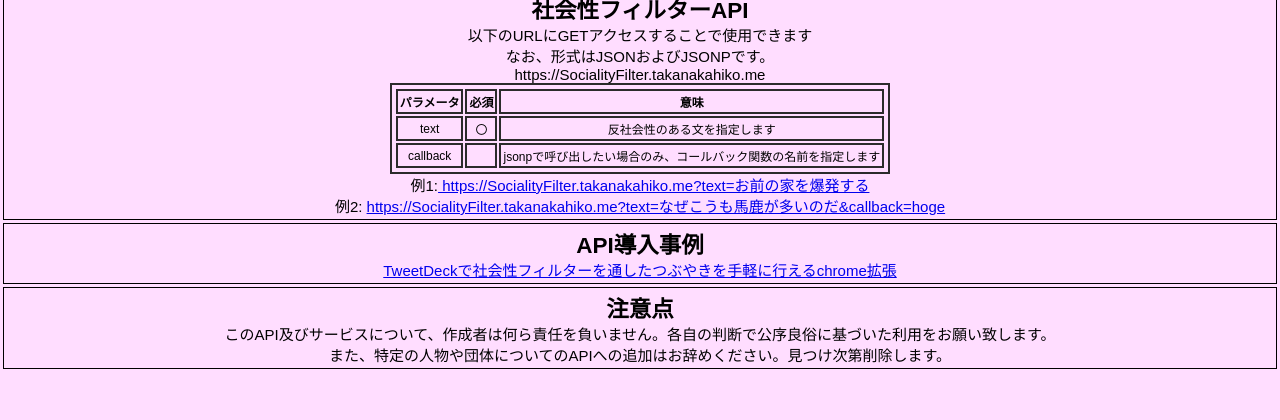
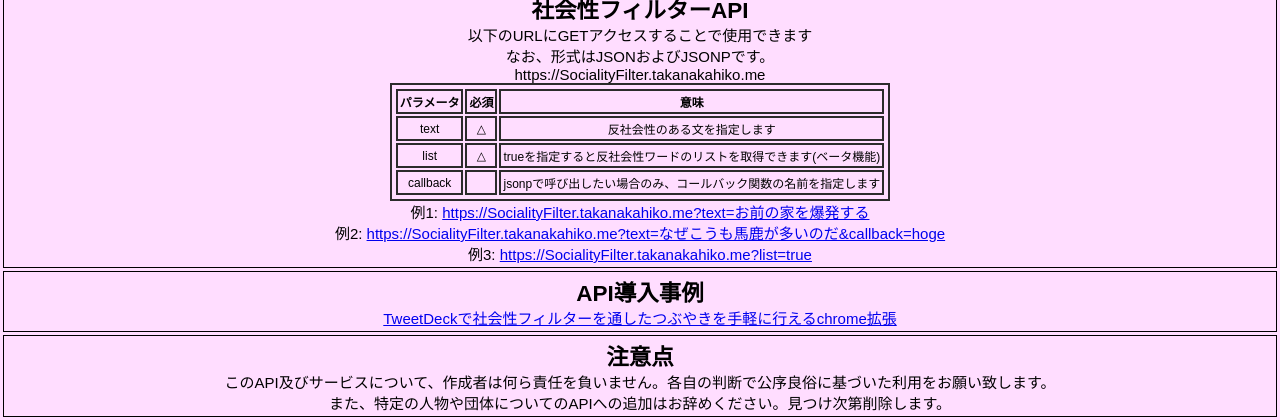
Before and after one commit to takanakahiko/SocialityFilter, a plain HTML site: page index.html in a window 1280 px wide. Shown: the part 1126-1546 px from the top of the page. Before the commit the page ends 1498 px from the top, so only its background shows below. Drawn offline with Linux system fonts and the light colour scheme.

Commit message:
Update index.html

```diff
--- a/index.html
+++ b/index.html
@@ -43,8 +43,13 @@
         </tr>
         <tr>
             <td>text</td>
-            <td>〇</td>
+            <td>△</td>
             <td>反社会性のある文を指定します</td>
+        </tr>
+        <tr>
+            <td>list</td>
+            <td>△</td>
+            <td>trueを指定すると反社会性ワードのリストを取得できます(ベータ機能)</td>
         </tr>
         <tr>
             <td>callback</td>
@@ -52,13 +57,19 @@
             <td>jsonpで呼び出したい場合のみ、コールバック関数の名前を指定します</td>
         </tr>
     </table>
-    <p>例1:<a href="https://SocialityFilter.takanakahiko.me?text=お前の家を爆発する" target="_blank">
-        https://SocialityFilter.takanakahiko.me?text=お前の家を爆発する
+    <p>例1:
+        <a href="https://SocialityFilter.takanakahiko.me?text=お前の家を爆発する" target="_blank">
+            https://SocialityFilter.takanakahiko.me?text=お前の家を爆発する
         </a>
     </p>
     <p>例2:
         <a href="https://SocialityFilter.takanakahiko.me?text=なぜこうも馬鹿が多いのだ&callback=hoge" target="_blank">
-        https://SocialityFilter.takanakahiko.me?text=なぜこうも馬鹿が多いのだ&callback=hoge
+            https://SocialityFilter.takanakahiko.me?text=なぜこうも馬鹿が多いのだ&callback=hoge
+        </a>
+    </p>
+    <p>例3:
+        <a href="https://SocialityFilter.takanakahiko.me?list=true" target="_blank">
+            https://SocialityFilter.takanakahiko.me?list=true
         </a>
     </p>
 </section>
```
